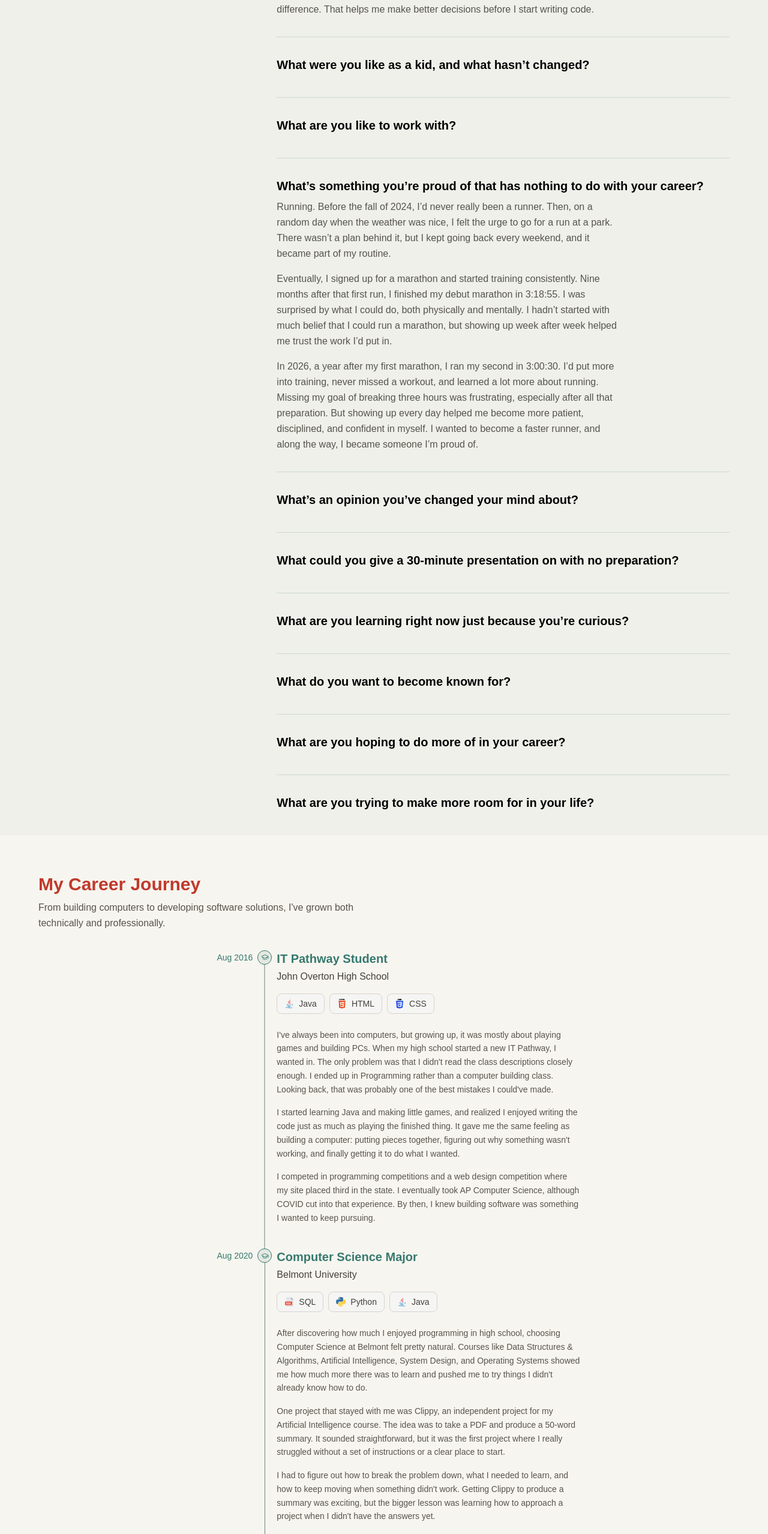
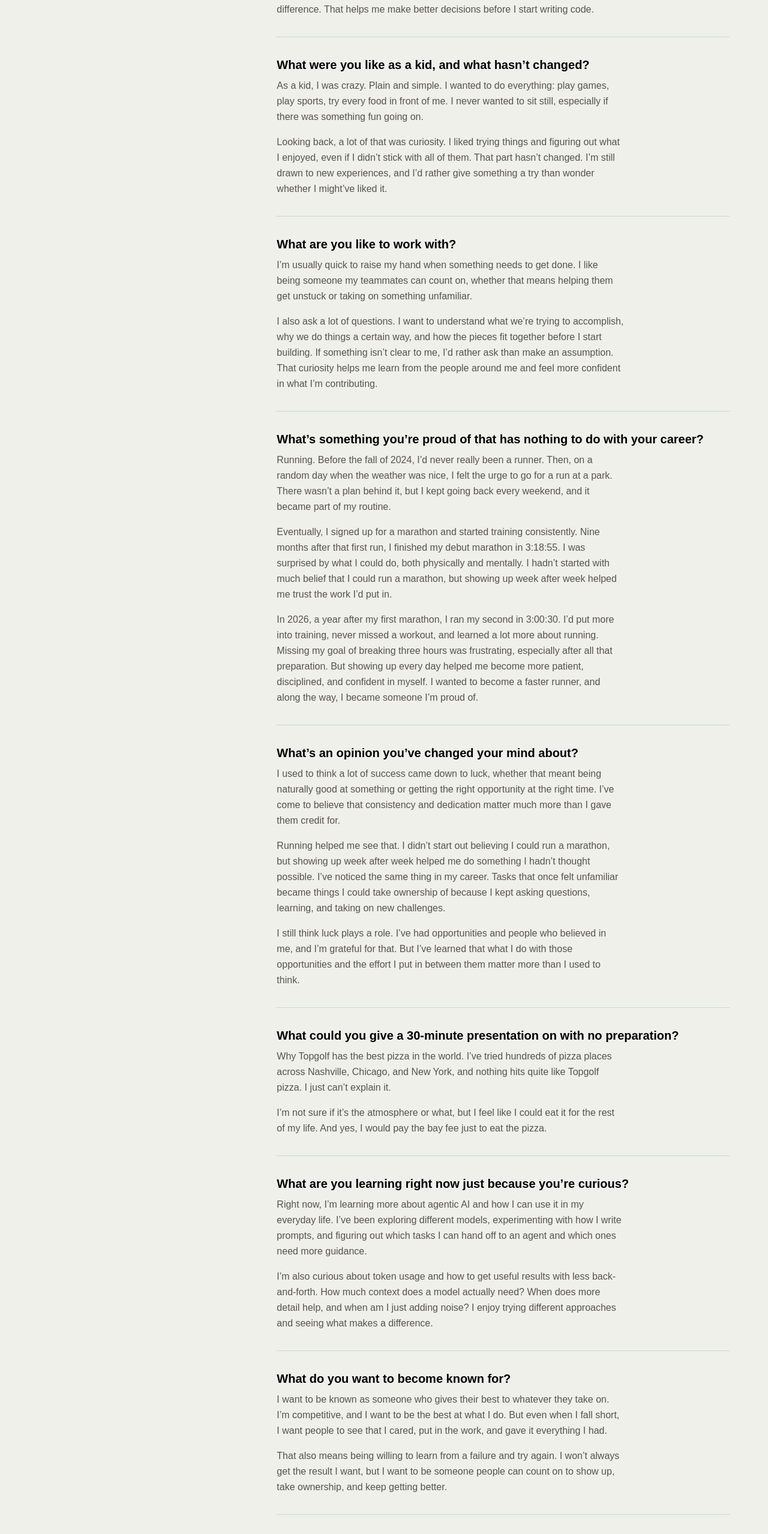
Before and after one commit to ryanctruong/personal-website, a React (Vite) app in the folder client/: page / in a window 1280 px wide. Shown: the part 1629-4186 px from the top of the page at 60% size. Built offline with nearby package versions, Linux system fonts and the light colour scheme; no server answers.

Commit message:
fix all answers

```diff
--- a/client/src/pages/Home/components/Questionnaire/faq.ts
+++ b/client/src/pages/Home/components/Questionnaire/faq.ts
@@ -23,12 +23,12 @@ export const FAQS: Faq[] = [
   {
     id: "faq-childhood",
     question: "What were you like as a kid, and what hasn’t changed?",
-    answer: "",
+    answer: "As a kid, I was crazy. Plain and simple. I wanted to do everything: play games, play sports, try every food in front of me. I never wanted to sit still, especially if there was something fun going on.\n\nLooking back, a lot of that was curiosity. I liked trying things and figuring out what I enjoyed, even if I didn’t stick with all of them. That part hasn’t changed. I’m still drawn to new experiences, and I’d rather give something a try than wonder whether I might’ve liked it.",
   },
   {
     id: "faq-collaboration",
     question: "What are you like to work with?",
-    answer: "",
+    answer: "I’m usually quick to raise my hand when something needs to get done. I like being someone my teammates can count on, whether that means helping them get unstuck or taking on something unfamiliar.\n\nI also ask a lot of questions. I want to understand what we’re trying to accomplish, why we do things a certain way, and how the pieces fit together before I start building. If something isn’t clear to me, I’d rather ask than make an assumption. That curiosity helps me learn from the people around me and feel more confident in what I’m contributing.",
   },
   {
     id: "faq-personal-pride",
@@ -38,31 +38,31 @@ export const FAQS: Faq[] = [
   {
     id: "faq-changed-opinion",
     question: "What’s an opinion you’ve changed your mind about?",
-    answer: "",
+    answer: "I used to think a lot of success came down to luck, whether that meant being naturally good at something or getting the right opportunity at the right time. I’ve come to believe that consistency and dedication matter much more than I gave them credit for.\n\nRunning helped me see that. I didn’t start out believing I could run a marathon, but showing up week after week helped me do something I hadn’t thought possible. I’ve noticed the same thing in my career. Tasks that once felt unfamiliar became things I could take ownership of because I kept asking questions, learning, and taking on new challenges.\n\nI still think luck plays a role. I’ve had opportunities and people who believed in me, and I’m grateful for that. But I’ve learned that what I do with those opportunities and the effort I put in between them matter more than I used to think.",
   },
   {
     id: "faq-presentation",
     question: "What could you give a 30-minute presentation on with no preparation?",
-    answer: "",
+    answer: "Why Topgolf has the best pizza in the world. I’ve tried hundreds of pizza places across Nashville, Chicago, and New York, and nothing hits quite like Topgolf pizza. I just can’t explain it.\n\nI’m not sure if it’s the atmosphere or what, but I feel like I could eat it for the rest of my life. And yes, I would pay the bay fee just to eat the pizza.",
   },
   {
     id: "faq-learning",
     question: "What are you learning right now just because you’re curious?",
-    answer: "",
+    answer: "Right now, I’m learning more about agentic AI and how I can use it in my everyday life. I’ve been exploring different models, experimenting with how I write prompts, and figuring out which tasks I can hand off to an agent and which ones need more guidance.\n\nI’m also curious about token usage and how to get useful results with less back-and-forth. How much context does a model actually need? When does more detail help, and when am I just adding noise? I enjoy trying different approaches and seeing what makes a difference.",
   },
   {
     id: "faq-reputation",
     question: "What do you want to become known for?",
-    answer: "",
+    answer: "I want to be known as someone who gives their best to whatever they take on. I’m competitive, and I want to be the best at what I do. But even when I fall short, I want people to see that I cared, put in the work, and gave it everything I had.\n\nThat also means being willing to learn from a failure and try again. I won’t always get the result I want, but I want to be someone people can count on to show up, take ownership, and keep getting better.",
   },
   {
     id: "faq-career-future",
     question: "What are you hoping to do more of in your career?",
-    answer: "",
+    answer: "I’m hoping to grow into a senior engineering role and eventually explore management. I still really enjoy writing code, and I want to keep building my technical skills while taking on more responsibility and helping other engineers grow.\n\nI’d also like to work more directly with stakeholders. I want to be part of the conversations that define a project’s scope, understand what people need, and help turn that into a clear plan. Being closer to those decisions would help me become a stronger engineer and prepare me to lead a team down the road.",
   },
   {
     id: "faq-life-priorities",
     question: "What are you trying to make more room for in your life?",
-    answer: "",
+    answer: "I’m trying to make more room for spontaneity and slowing down. That could mean taking a trip, saying yes to a last-minute plan, or having a day with nothing on the schedule. Not every day needs to be filled with something.\n\nBetween work, running, and personal goals, I’m used to having something to work toward. I enjoy that, but I also want to get better at relaxing without feeling like I should be doing more. Sometimes, I just want to enjoy where I am, who I’m with, and the moment I’m in.",
   },
 ];
```
